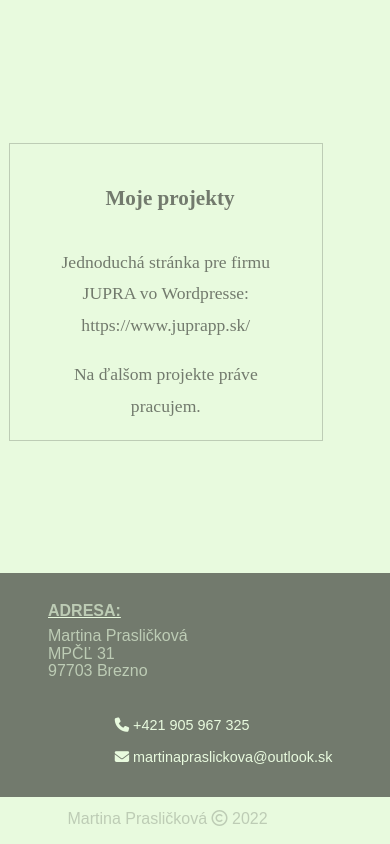
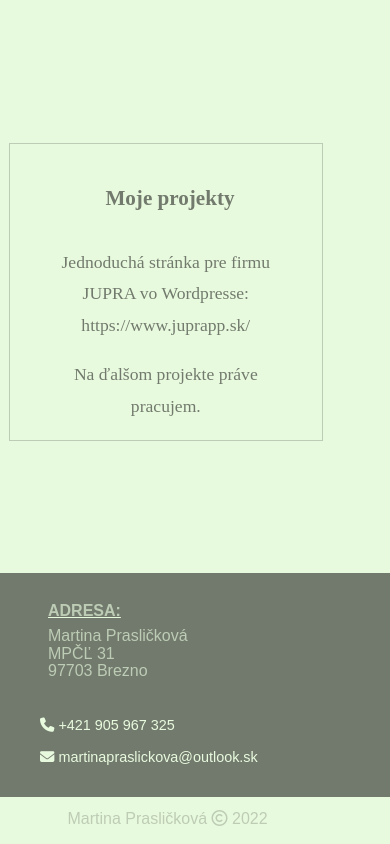
Before and after one commit to Martina-Pr/Martina-Pr.github.io, a plain HTML site: page index.html in a window 390 px wide. Shown: the part 2472-3316 px from the top of the page. Drawn offline with nearby package versions, Linux system fonts and the light colour scheme; a web font is replaced by a local one.

Commit message:
Add files via upload

```diff
--- a/newcss.css
+++ b/newcss.css
@@ -706,9 +706,9 @@ footer {
         padding-left: 3em;
     }
     .menu-kontakt{
-        float: right;
+        float: left;
         padding-top: 0;
-        padding-right: 4em;
+        padding-right: 1em;
     }
     .copy {
         padding-left: 5%;
```
